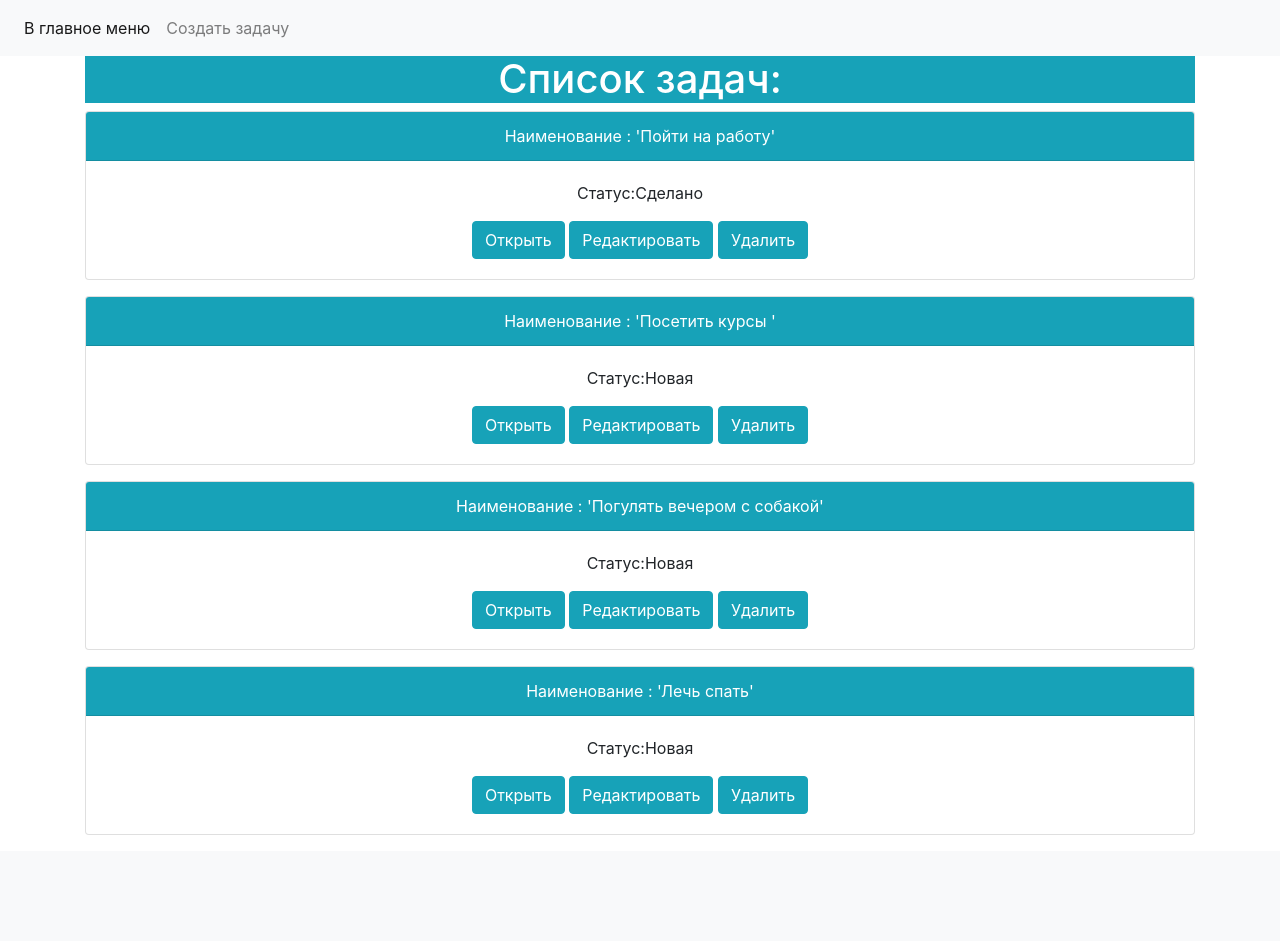
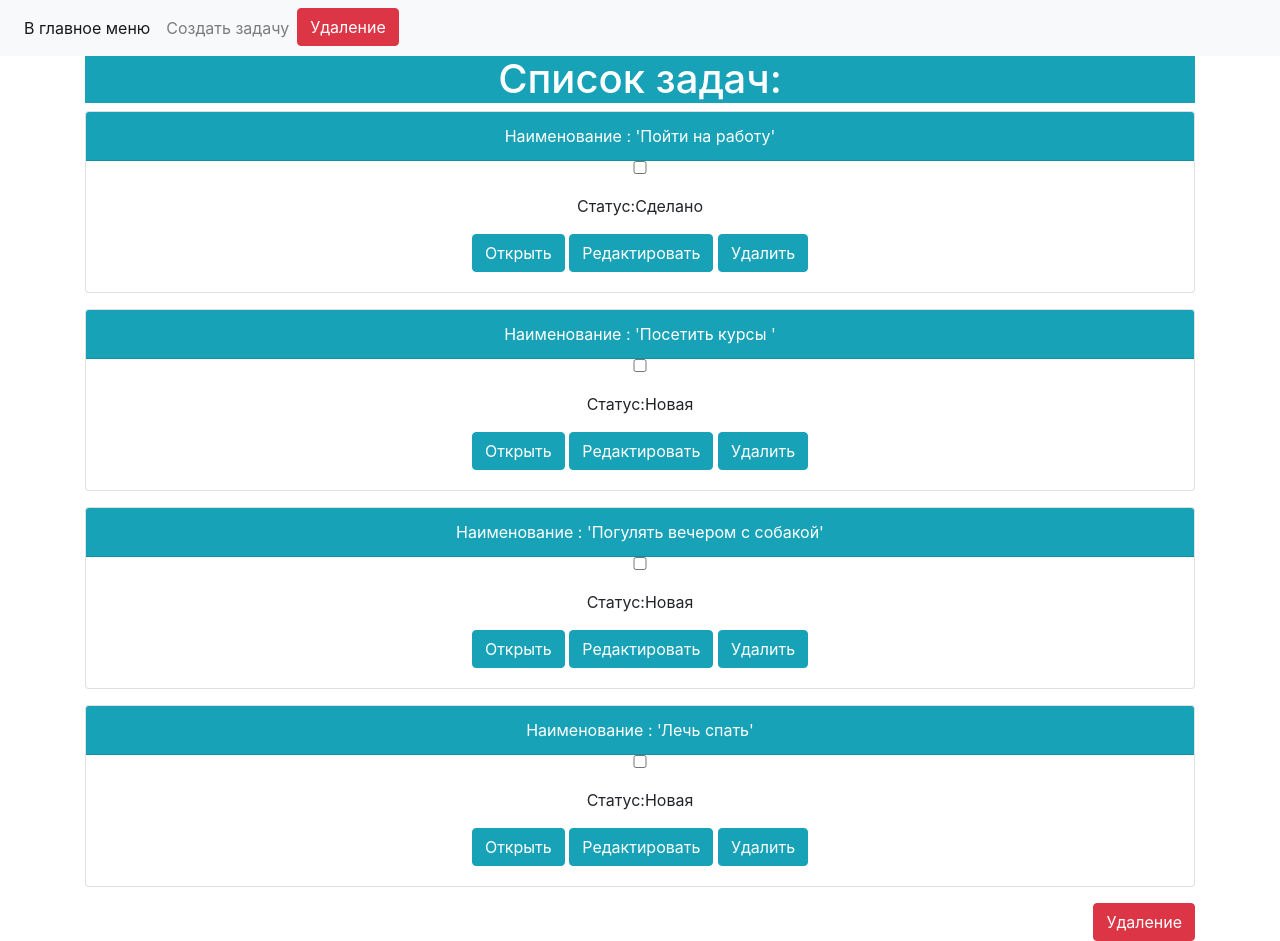
Before and after one commit to Aitmatow/to_do_list, a Django app: page / in a window 1280 px wide. Before the commit the page ends 835 px from the top, so only its background shows below. Run offline with Django 3.2, Linux system fonts and the light colour scheme; data comes from the database, SQL or seed files in the repository; both versions use the stored data as it was after the commit; some libraries are stand-ins or nearby versions.

Commit message:
Сделал первую часть бонуса

```diff
--- a/source/blog/urls.py
+++ b/source/blog/urls.py
@@ -23,5 +23,6 @@ urlpatterns = [
     path('article/<int:pk>', views.tasks_find_view, name = 'task_view'),
     path('article/add/', views.tasks_add_view, name = 'task_add'),
     path('article/delete/<int:pk>', views.tasks_delete_view, name = 'task_delete'),
-    path('article/update/<int:pk>', views.tasks_update_view, name = 'task_update')
+    path('article/update/<int:pk>', views.tasks_update_view, name = 'task_update'),
+    path('delete_selected/', views.tasks_index_view, name = 'delete_selected')
 ]
--- a/source/webapp/templates/index.html
+++ b/source/webapp/templates/index.html
@@ -3,12 +3,18 @@
         <li class="nav-item">
             <a class="nav-link" href="{% url 'task_add' %}">Создать задачу </a>
         </li>
+        <li class="nav-item pos">
+            <a href="{% url 'delete_selected' %}"> <input type="submit" class="btn btn-danger float-right" value="Удаление"></a>
+        </li>
 {% endblock %}
 {% block content %}
    <h1 class="bg-info text-white text-center">Список задач:</h1>
+    <form method="post" action="{% url 'delete_selected' %}">
+    {% csrf_token %}
             {% for article in articles %}
                 <div class="card mb-3 text-center">
                   <div class="card-header bg-info text-white"> Наименование : '{{ article.description }}'</div>
+                    <input type="checkbox" name="selected_items" value="{{ article.pk }}" class="action-select">
                   <div class="card-body">
                     <p class="card-text">Статус:{{ article.get_status_display }}</p>
                     <a href="{% url 'task_view' article.pk %}" class="btn btn-info">Открыть</a>
@@ -17,4 +23,6 @@
                   </div>
                 </div>
             {% endfor %}
+    <a href="{% url 'delete_selected' %}"> <input type="submit" class="btn btn-danger float-right" value="Удаление"></a>
+    </form>
 {% endblock %}
--- a/source/webapp/views.py
+++ b/source/webapp/views.py
@@ -4,13 +4,18 @@ from webapp.forms import TaskForm
 from webapp.models import Tasks
 from webapp.models import STATUS_CHOICES
 
-article_for_update = None
-
 def tasks_index_view(request, *args, **kwargs):
-    articles = Tasks.objects.all()
-    return render(request, 'index.html', context={
-        'articles' : articles
-    })
+    if request.method == 'GET':
+        articles = Tasks.objects.all()
+        return render(request, 'index.html', context={
+            'articles' : articles
+        })
+    elif request.method == 'POST':
+        selected_id = request.POST.getlist('selected_items')
+        selected_id = [int(i) for i in selected_id]
+        print(selected_id)
+        Tasks.objects.filter(id__in=request.POST.getlist('selected_items')).delete()
+        return redirect('index')
 
 
 def tasks_find_view(request, *args, pk):
@@ -22,7 +27,6 @@ def tasks_find_view(request, *args, pk):
 def tasks_delete_view(request, pk):
     task = get_object_or_404(Tasks, pk=pk)
     if request.method == 'GET':
-        print(task)
         return render(request, 'delete.html', context={'task': task})
     elif request.method == 'POST':
         task.delete()
```
Also changed, not shown: source/db.sqlite3.
